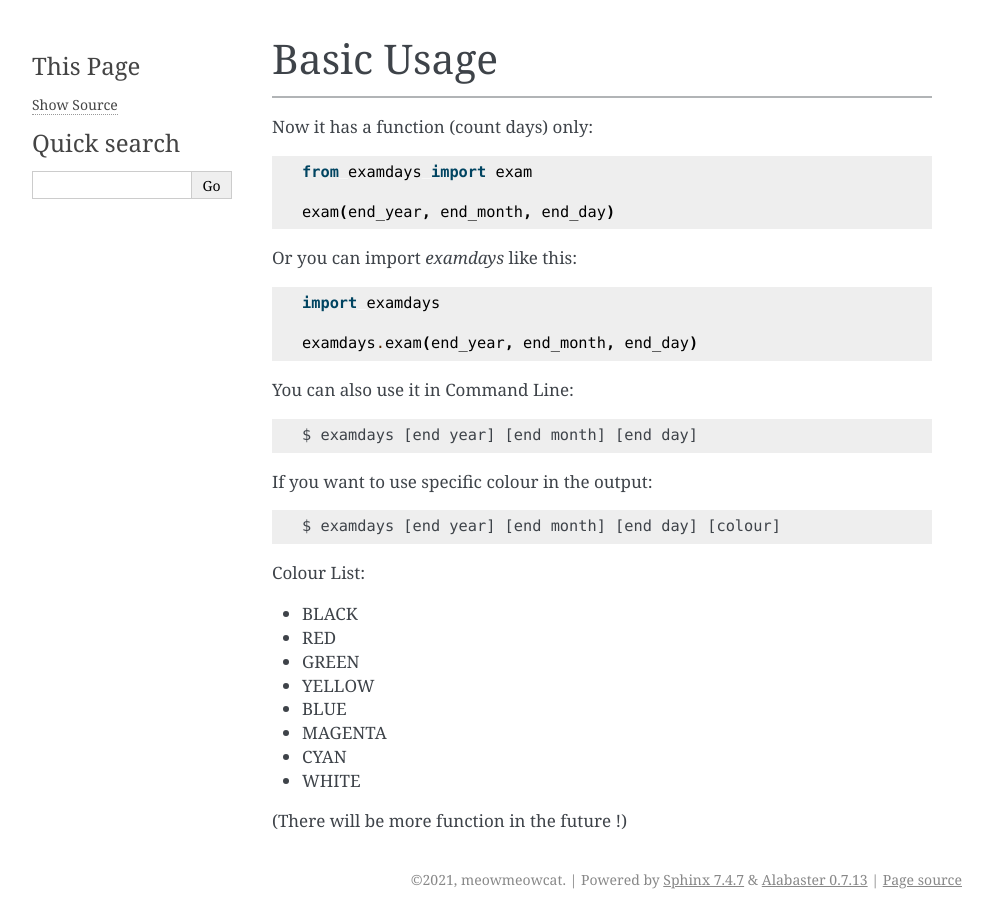
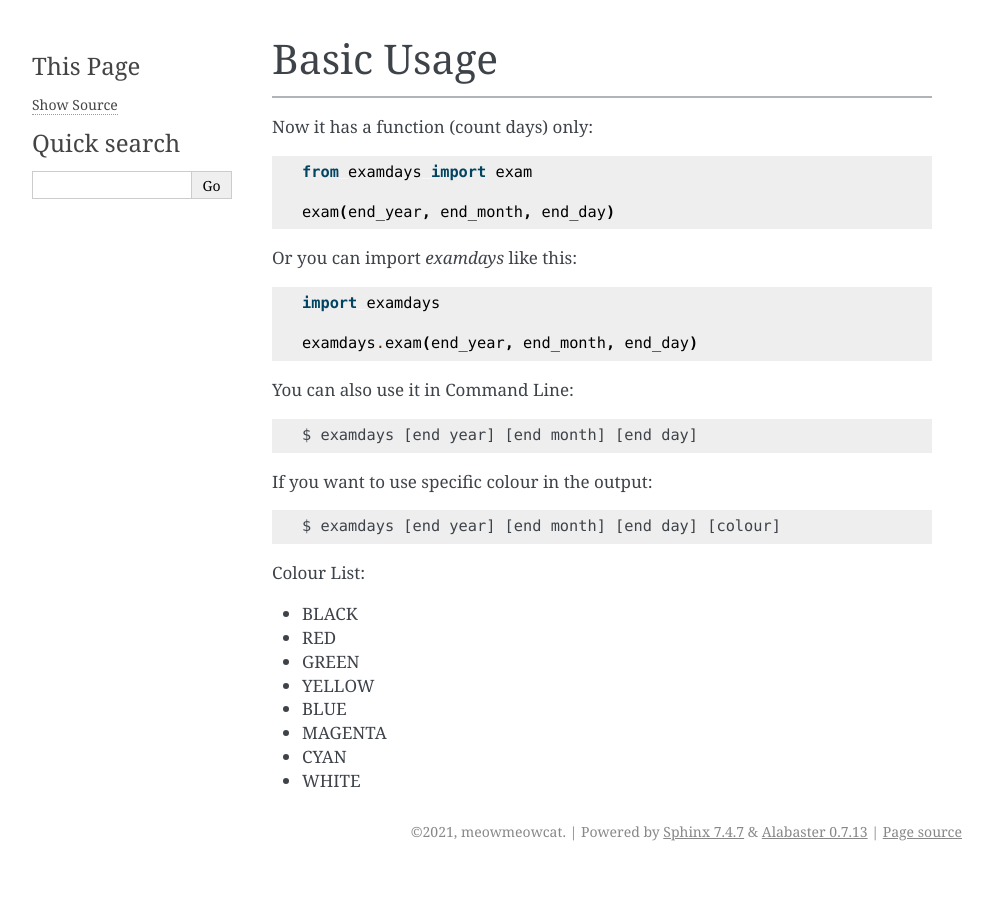
Before and after one commit to dukecat0/examdays, a Sphinx documentation site: the page built from docs/source/basic.rst, in a window 1280 px wide. Shown: the whole page, without its empty margins (148-1141 px from the left). Built offline with Sphinx 7.4.7, drawn with Linux system fonts in a browser that asks for light colours.

Commit message:
Update docs

```diff
--- a/docs/source/basic.rst
+++ b/docs/source/basic.rst
@@ -42,5 +42,3 @@ Colour List:
 * MAGENTA
 * CYAN
 * WHITE
-
-(There will be more function in the future !)
```
